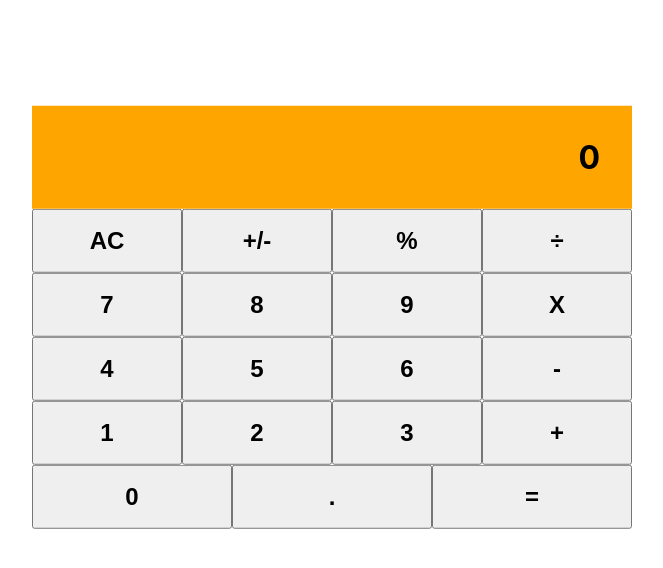
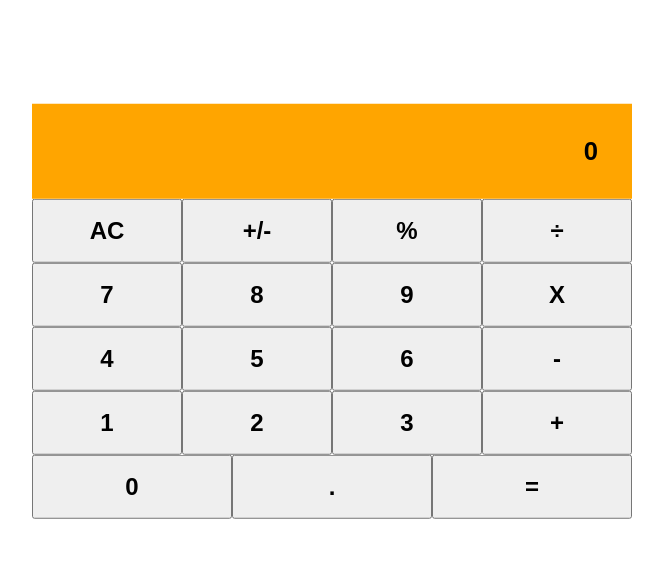
Before and after one commit to kelibst/react_calc, a React (Create React App) app: page / in a window 1280 px wide. Shown: the top 568 px of the page, without its empty margins (308-971 px from the left). Built offline with nearby package versions, Linux system fonts and the light colour scheme.

Commit message:
added input space

```diff
--- a/src/components/DisplayPanel.js
+++ b/src/components/DisplayPanel.js
@@ -1,9 +1,21 @@
 import React from 'react'
-
-export default function DisplayPanel() {
+import PropTypes from 'prop-types'
+function DisplayPanel(props) {
+    const { res } = props;
     return (
         <div className="disContainer">
-           0
+           <input type="text" value={res}/>
         </div>
     )
 }
+
+//the default value
+DisplayPanel.defaultProps = {
+    res: '0'
+}
+//the result from the props should be a string
+DisplayPanel.propTypes = {
+    res: PropTypes.string
+}
+
+export default  DisplayPanel
--- a/src/index.css
+++ b/src/index.css
@@ -47,3 +47,13 @@ button {
   font-size: 2rem;
   font-weight: bolder;
 }
+
+
+input {
+  outline: none;
+  background: transparent;
+  border: none;
+  font-size: 1.6rem;
+  font-weight: bolder;
+  text-align:right ;
+}
```
